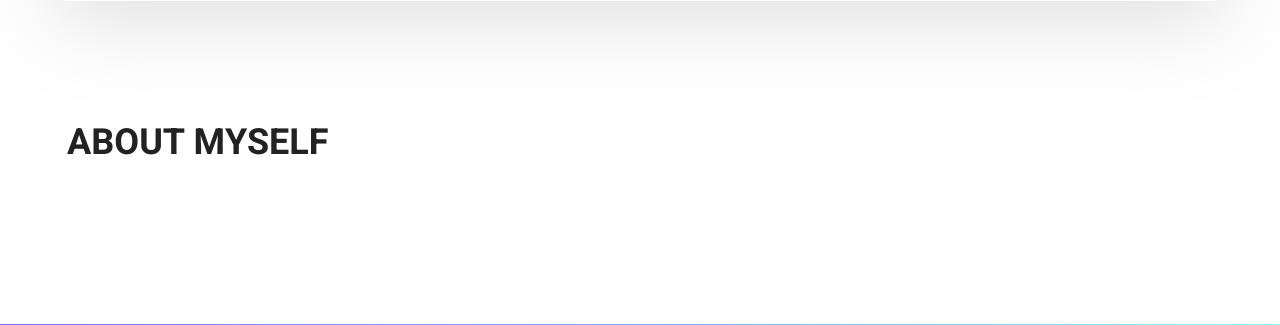
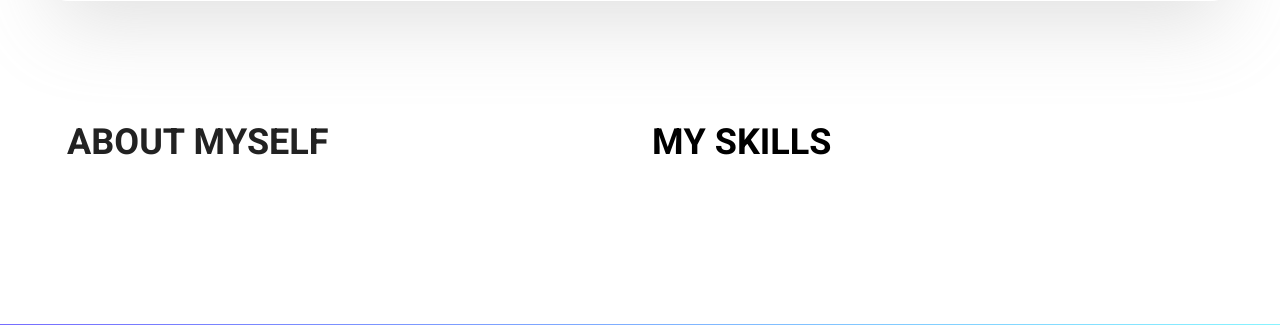
Before and after one commit to KEREMBOYLU/Resume-App, a Django app: page / in a window 1280 px wide. Shown: the part 959-1284 px from the top of the page. Run offline with Django 4.2, Linux system fonts and the light colour scheme; data that the repository does not hold is empty; some libraries are stand-ins or nearby versions.

Commit message:
style: update skills

```diff
--- a/static/css/style.css
+++ b/static/css/style.css
@@ -3309,6 +3309,14 @@ h6 {
     margin-bottom: 0px;
 }
 
+.skill_text h4 {
+    color: #000000;
+    font-family: "Heebo", sans-serif;
+    font-size: 36px;
+    margin-bottom: 18px;
+    text-transform: uppercase;
+}
+
 .tools_expert {
     padding: 20px 0px 0px 0px;
 }
--- a/templates/index.html
+++ b/templates/index.html
@@ -64,11 +64,16 @@
                 </div>
             </div>
             <div class="col-lg-6">
+                <div class="skill_text">
+                    <h4>My Skills</h4>
+                </div>
                 <div class="tools_expert">
                     <div class="skill_main">
 
                         {% for skill in skills %}
                             <div class="skill_item">
+                                {% if skill.show_percentage %}
+
                                     <h4> {{ skill.name }} <span class="counter">{{ skill.percentage }}</span>%</h4>
                                     <div class="progress_br">
                                         <div class="progress">
@@ -78,6 +83,10 @@
                                                  aria-valuemax="100"></div>
                                         </div>
                                     </div>
+                                {% else %}
+                                    <h4> {{ skill.name }}</h4>
+                                {% endif %}
+
                             </div>
                         {% endfor %}
 
@@ -148,7 +157,8 @@
                                     </div>
                                     <div class="media-body">
                                         <h4>{{ education.school_name }}</h4>
-                                        <p>{{ education.major }}<br/>{{ education.department }}<br/>{{ education.school_location }}</p>
+                                        <p>{{ education.major }}<br/>{{ education.department }}<br/>{{ education.school_location }}
+                                        </p>
                                     </div>
                                 </div>
                             </li>
```
Lines whose indentation alone changed are shown as unchanged.
